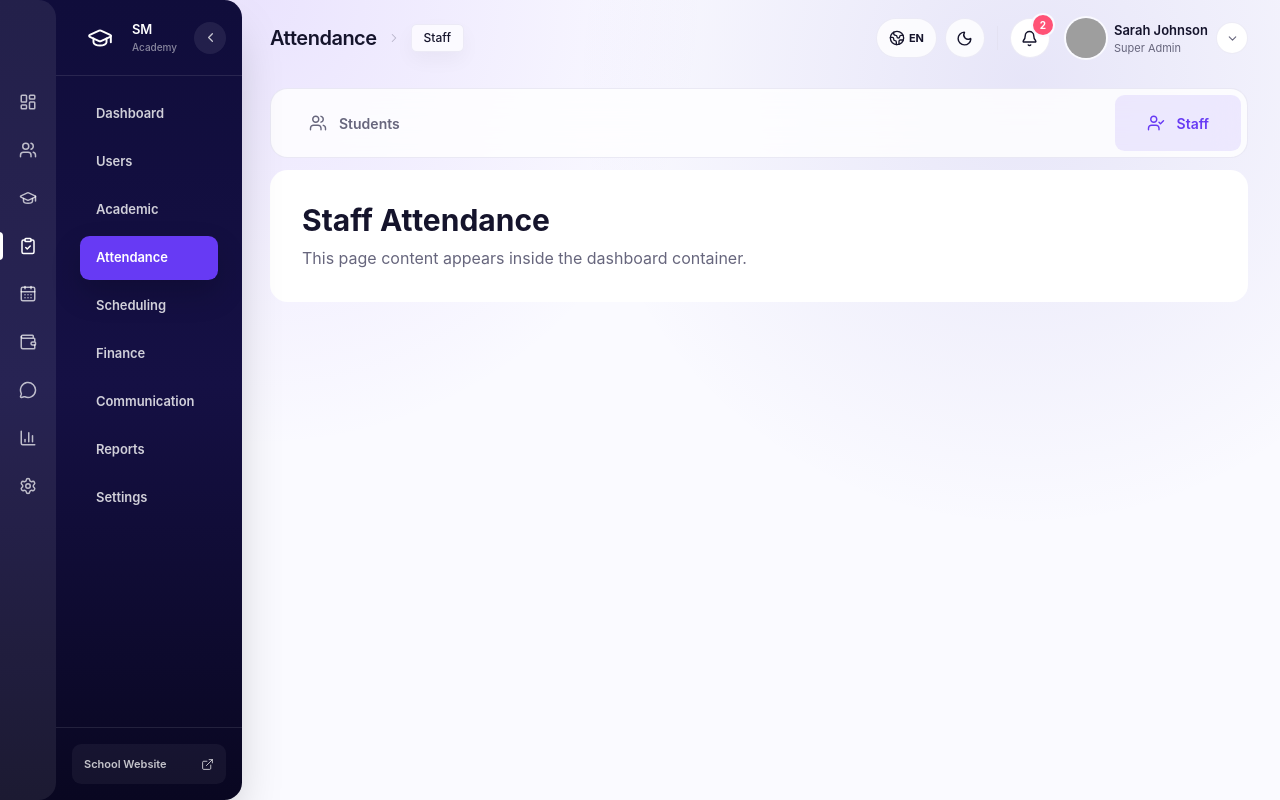
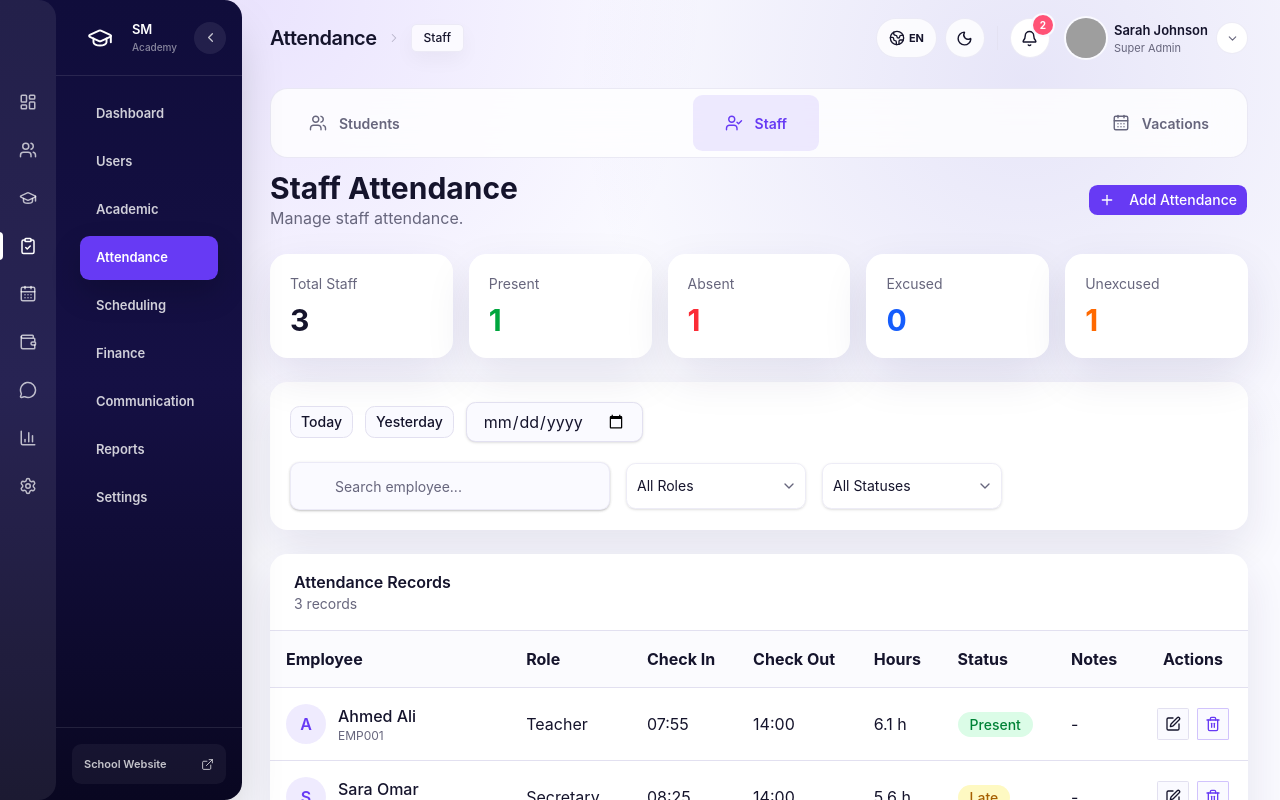
Before and after one commit to AishaKhairAllahOIO/school-management-web-frontend, a React (Vite) app: page /attendance/staff in a window 1280 px wide. Built offline with nearby package versions, Linux system fonts and the light colour scheme; grey boxes are pictures that could not be loaded.

Commit message:
add the attendance feature and update there routs

```diff
--- a/src/app/layouts/dashboard/components/SubNavigation.tsx
+++ b/src/app/layouts/dashboard/components/SubNavigation.tsx
@@ -85,6 +85,7 @@
     items: [
       { title: "Students", path: "/attendance/students", icon: Users },
       { title: "Staff", path: "/attendance/staff", icon: UserCheck },
+      { title: "Vacations", path: "/attendance/vacations", icon: CalendarDays },
     ],
   },
   {
--- a/src/features/attendance/Leave Requests/components/AddLeaveDialog.tsx
+++ b/src/features/attendance/Leave Requests/components/AddLeaveDialog.tsx
@@ -15,7 +15,7 @@
     <Dialog>
 
       <DialogTrigger asChild>
-        <Button>
+        <Button >
           <Plus size={16}/>
           Add Request
         </Button>
--- a/src/features/attendance/staff/components/DeleteAttendanceDialog.tsx
+++ b/src/features/attendance/staff/components/DeleteAttendanceDialog.tsx
@@ -4,7 +4,7 @@
   DialogHeader,
   DialogTitle,
   DialogTrigger,
-} from "@/shared/ui/dialog";
+} from  "@/shared/ui/dialog";
 
 import { Button } from "@/shared/ui/button";
 
--- a/src/features/attendance/staff/components/StaffAttendanceFilters.tsx
+++ b/src/features/attendance/staff/components/StaffAttendanceFilters.tsx
@@ -8,6 +8,7 @@
   SelectTrigger,
   SelectValue,
 } from "@/shared/ui/select";
+import { Search } from "lucide-react";
 
 interface Props {
   search: string;
@@ -37,14 +38,37 @@
     gap-4
   "
 >
-  <div className="w-[320px]">
+  <div className="
+     w-[320px]
+     rounded-2xl
+     border-border/60
+     shadow-sm
+  ">
+    <Search
+          size={18}
+          className="
+            absolute
+            left-4
+            top-1/2
+            -translate-y-1/2
+            text-muted-foreground
+            z-10
+          "
+        />
     <Input
       placeholder="Search employee..."
       value={search}
       onChange={(e) =>
         setSearch(e.target.value)
       }
-    />
+    className="
+            h-12
+            rounded-2xl
+            border-border/60
+            bg-background
+            pl-11
+            shadow-sm
+          " />
   </div>
 
   <Select
```
Also changed, not shown: src/app/router/routes.tsx (+6 -2 lines), components.json.
